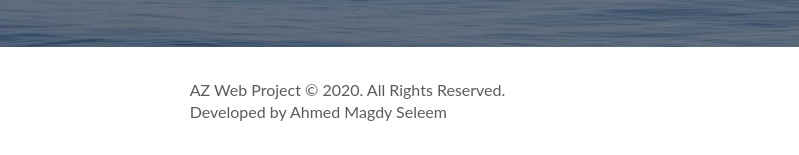
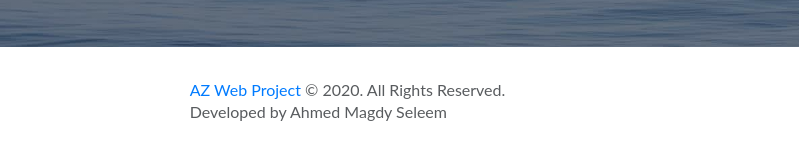
Before and after one commit to Ahmed-Magdy-S/Landing-Page-theme, a website: page index.html in a window 1280 px wide. Shown: the part 2184-2339 px from the top of the page, 0-799 px from the left. Drawn offline with nearby package versions, Linux system fonts and the light colour scheme.

Commit message:
minor adjustments

```diff
--- a/index.html
+++ b/index.html
@@ -95,7 +95,7 @@
     <!-- Start Footer -->
     <footer class="footer">
         <div class="copyrights">
-            <p>AZ Web Project &copy; 2020. All Rights Reserved.</p>
+            <p><a href="https://www.facebook.com/AZWebProject" target="_blank">AZ Web Project</a> &copy; 2020. All Rights Reserved.</p>
             <p>Developed by Ahmed Magdy Seleem</p>
         </div>
         <div class="contact">
--- a/sass/layout/_footer.scss
+++ b/sass/layout/_footer.scss
@@ -9,6 +9,9 @@
 
 .copyrights {
     font-size: 1.6rem;
+    a {
+        color: $btn-color;
+    }
 }
 
 .contact {
```
Also changed, not shown: main-style.css, 1 other file.
